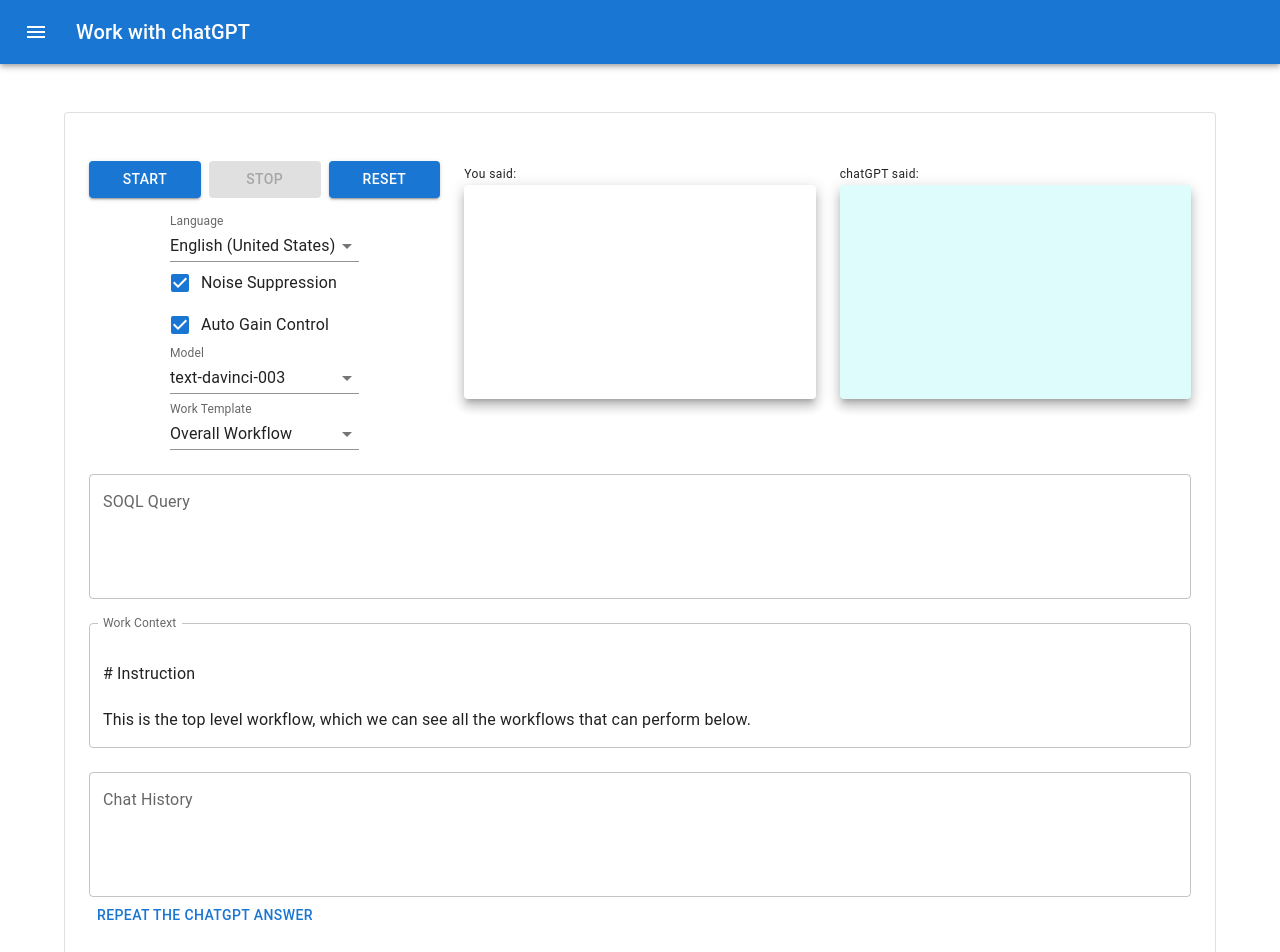
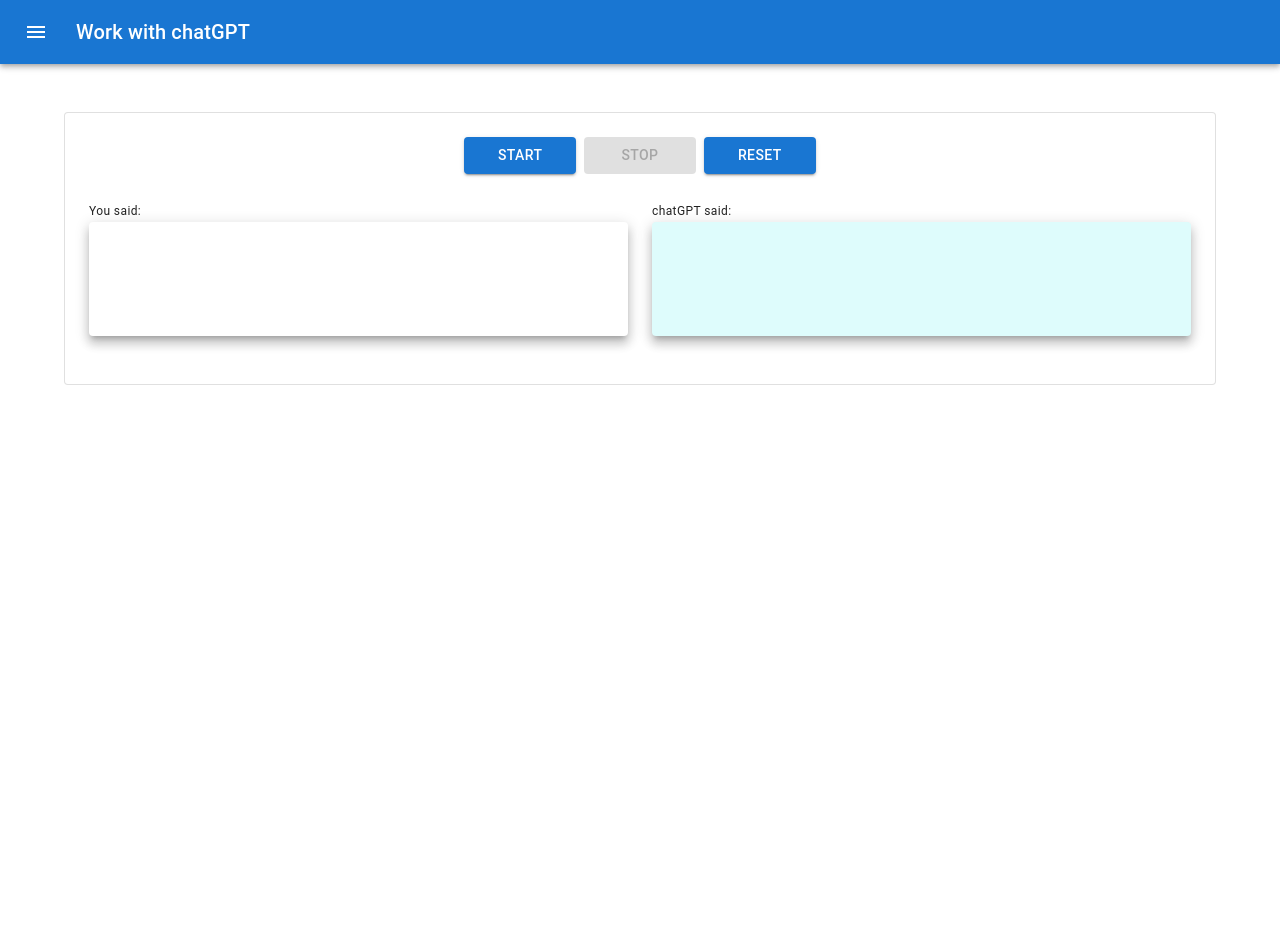
Before and after one commit to almandsky/echo-transcript, a React app: page /workgpt in a window 1280 px wide. Shown: the top 952 px of the page. After the commit the page ends 800 px from the top, so only its background shows below. Built offline with nearby package versions, Linux system fonts and the light colour scheme.

Commit message:
simplified UI

```diff
--- a/src/components/workgpt/WorkGPT.js
+++ b/src/components/workgpt/WorkGPT.js
@@ -781,31 +781,15 @@
         processAnswer();
     }
 
+    // block | none
+    const debug = false;
+    const devDisplay = debug ? 'block' : 'none';
 
     return (
         <Container component="main" sx={{ mb: 4 }}>
             <Paper variant="outlined" sx={{ my: { xs: 2, md: 6 }, p: { xs: 2, md: 3 } }}>
                 <Grid container spacing={3}>
-                    <Grid item xs={12} sm={12}>
-                        {
-                            selectedTemplate === 'Analytics Workflow' && <BarChart data={chartData} />
-                        }
-                        {
-                            selectedTemplate === 'Workout Workflow' && (
-                                <Stepper activeStep={0} alternativeLabel>
-                                    <Step>
-                                        <StepLabel>Running</StepLabel>
-                                    </Step>
-                                    <Step>
-                                        <StepLabel>Swimming</StepLabel>
-                                    </Step>
-                                    <Step>
-                                        <StepLabel>Push-Ups</StepLabel>
-                                    </Step>
-                                </Stepper>
-                            )
-                        }
-                    </Grid>
+                    <Grid item xs={12} sm={4}></Grid>
                     <Grid item xs={12} sm={4} sx={{ display: 'grid', gap: 2 }} id="controls">
                         <Box sx={{
                             display: 'grid',
@@ -816,8 +800,7 @@
                             <Button variant="contained" disabled={!playing} onClick={handleStopClick}>Stop</Button>
                             <Button variant="contained" disabled={playing} onClick={handleResetClick}>Reset</Button>
                         </Box>
-
-                        <Box align="center">
+                        <Box align="center" sx={{ display: devDisplay }}>
                             <FormControl component="fieldset" variant="standard" align='left'>
                                 <FormControl variant="standard">
                                     <LanguageSelect
@@ -879,15 +862,36 @@
                             </FormControl>
                         </Box>
                     </Grid>
-                    <Grid item xs={12} sm={4}>
+                    <Grid item xs={12} sm={4}></Grid>
+                    <Grid item xs={12} sm={6}>
                         <Typography variant="caption">You said:</Typography>
-                        <Card raised sx={{ p: 2 }}><pre id="transcript-div" className={thinking ? 'thinking' : ''}></pre></Card>
+                        <Card raised sx={{ p: 2 }}><pre id="transcript-div" className={thinking ? 'thinking work' : 'work'}></pre></Card>
                     </Grid>
-                    <Grid item xs={12} sm={4}>
+                    <Grid item xs={12} sm={6} className="work">
                         <Typography variant="caption">chatGPT said:</Typography>
-                        <Card raised sx={{ p: 2, bgcolor: '#defcfc' }}><pre id="answer-div" className={answering ? 'thinking' : ''}></pre></Card>
+                        <Card raised sx={{ p: 2, bgcolor: '#defcfc' }}><pre id="answer-div" className={answering ? 'thinking work' : 'work'}></pre></Card>
                     </Grid>
                     <Grid item xs={12} sm={12}>
+                        {
+                            selectedTemplate === 'Analytics Workflow' && <BarChart data={chartData} />
+                        }
+                        {
+                            selectedTemplate === 'Workout Workflow' && (
+                                <Stepper activeStep={0} alternativeLabel>
+                                    <Step>
+                                        <StepLabel>Running</StepLabel>
+                                    </Step>
+                                    <Step>
+                                        <StepLabel>Swimming</StepLabel>
+                                    </Step>
+                                    <Step>
+                                        <StepLabel>Push-Ups</StepLabel>
+                                    </Step>
+                                </Stepper>
+                            )
+                        }
+                    </Grid>
+                    <Grid item xs={12} sm={12} sx={{ display: devDisplay }}>
                         <TextField
                             id="soql-input"
                             label="SOQL Query"
@@ -899,7 +903,7 @@
                             onChange={handleQueryChange}
                         />
                     </Grid>
-                    <Grid item xs={12} sm={12}>
+                    <Grid item xs={12} sm={12} sx={{ display: devDisplay }}>
                         <TextField
                             id="context-input"
                             label="Work Context"
@@ -911,7 +915,7 @@
                             onChange={handleWorkContextChange}
                         />
                     </Grid>
-                    <Grid item xs={12} sm={12}>
+                    <Grid item xs={12} sm={12} sx={{ display: devDisplay }}>
                         <TextField
                             id="text-input"
                             label="Chat History"
@@ -924,7 +928,7 @@
                         />
                         <Button onClick={handleOnclickTest}>Repeat the chatGPT answer</Button>
                     </Grid>
-                    <Grid item xs={12} sm={12}>
+                    <Grid item xs={12} sm={12} sx={{ display: devDisplay }}>
                         <Button onClick={handleQueryClick}>Gen Report</Button>
                         <Button onClick={handleRestRequestClick}>Test request</Button>
                     </Grid>
--- a/src/index.css
+++ b/src/index.css
@@ -22,6 +22,10 @@
   white-space: -pre-wrap;      /* Opera 4-6 */
   white-space: -o-pre-wrap;    /* Opera 7 */
   word-wrap: break-word;       /* Internet Explorer 5.5+ */
+}
+
+#transcript-div.work, #answer-div.work {
+  height: 50px;
 }
 
 /* Typing animation */
```
